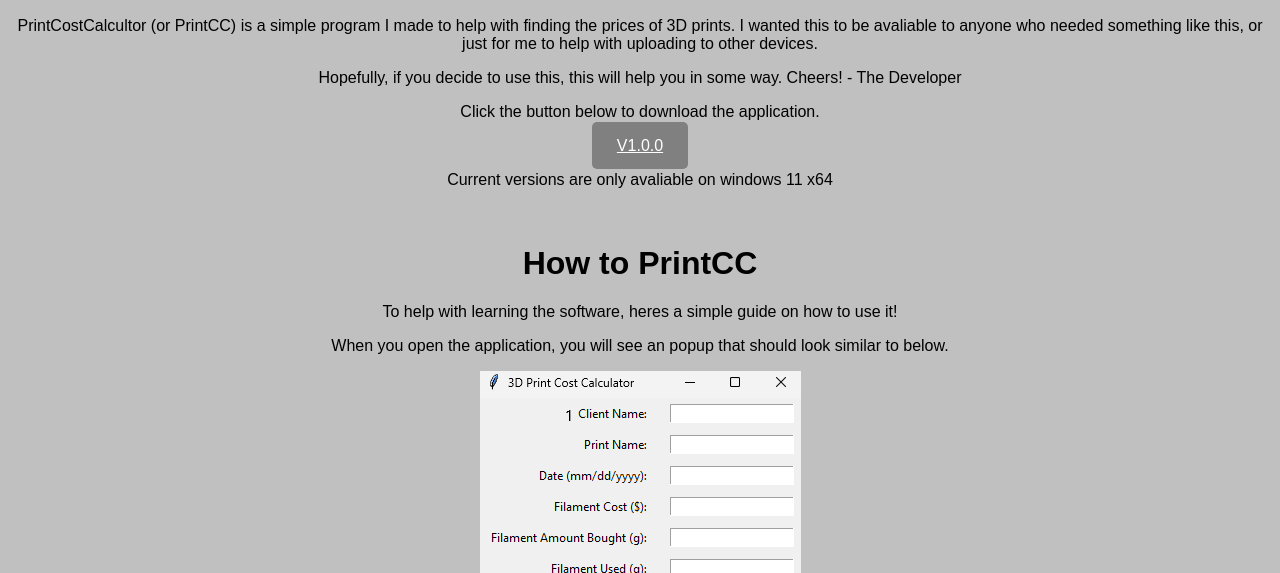
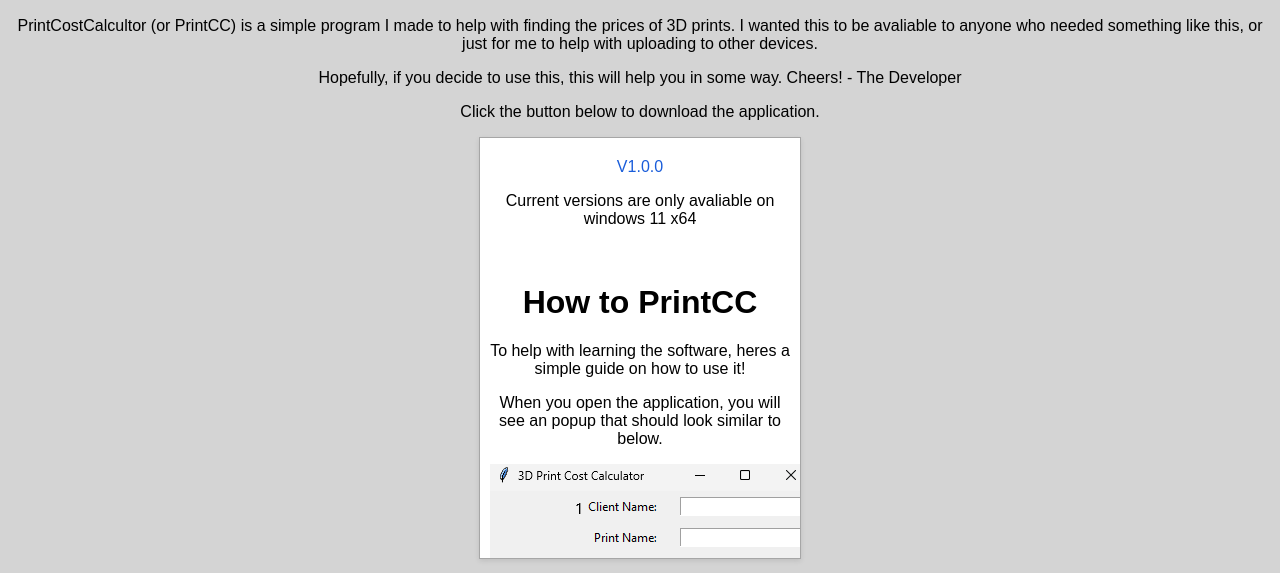
Before and after one commit to ApexChicken/PrintCC, a plain HTML site: page index.html in a window 1280 px wide. Shown: the part 227-800 px from the top of the page. Drawn offline with Linux system fonts and the light colour scheme.

Commit message:
Testing a box menu for downloads in index.html

```diff
--- a/index.html
+++ b/index.html
@@ -9,19 +9,27 @@
             font-family: Arial, sans-serif;
             text-align: center;
             margin-top: 50px;
-            background-color: rgb(192, 192, 192);
+            background-color: rgb(212, 212, 212);
         }
-        .download-button {
-            padding: 15px 25px;
-            font-size: 16px;
-            background-color: gray; /* yellow */
-            color: white;
-            border: none;
-            border-radius: 5px;
-            cursor: pointer;
+        .download-box {
+            width: 300px;
+            height: 400px;
+            border: 1px solid rgb(166, 166, 166);
+            background-color: rgb(255, 255, 255);
+            overflow-y:scroll;
+            padding: 10px;
+            margin:0 auto;
+            box-shadow:0 2px 5px rgba(0, 0, 0, 0.1);
         }
-        .download-button:hover {
-            background-color: rgb(26, 93, 218);
+        .download-item {
+            margin: 10px 0;
+        }
+        .download-item a {
+            text-decoration: none;
+            color:rgb(26, 93, 218);
+        }
+        .download-item a:hover {
+            text-decoration:underline;
         }
 
 
@@ -36,8 +44,10 @@
 <p>PrintCostCalcultor (or PrintCC) is a simple program I made to help with finding the prices of 3D prints. I wanted this to be avaliable to anyone who needed something like this, or just for me to help with uploading to other devices.</p>
 <p>Hopefully, if you decide to use this, this will help you in some way. Cheers! - The Developer</p>
 <p>Click the button below to download the application.</p>
-<a href="https://github.com/ApexChicken/PrintCC/releases/download/v1.0/PrintCostCalculatorV1.0.0.zip" class="download-button" download>V1.0.0</a>
-<p>Current versions are only avaliable on windows 11 x64</p>
+    <div class="download-box">
+        <div class="download-item"><a href="https://github.com/ApexChicken/PrintCC/releases/download/v1.0/PrintCostCalculatorV1.0.0.zip" class="download-button" download>V1.0.0</a>
+    </div>
+        <p>Current versions are only avaliable on windows 11 x64</p>
 
 
 <br>
```
